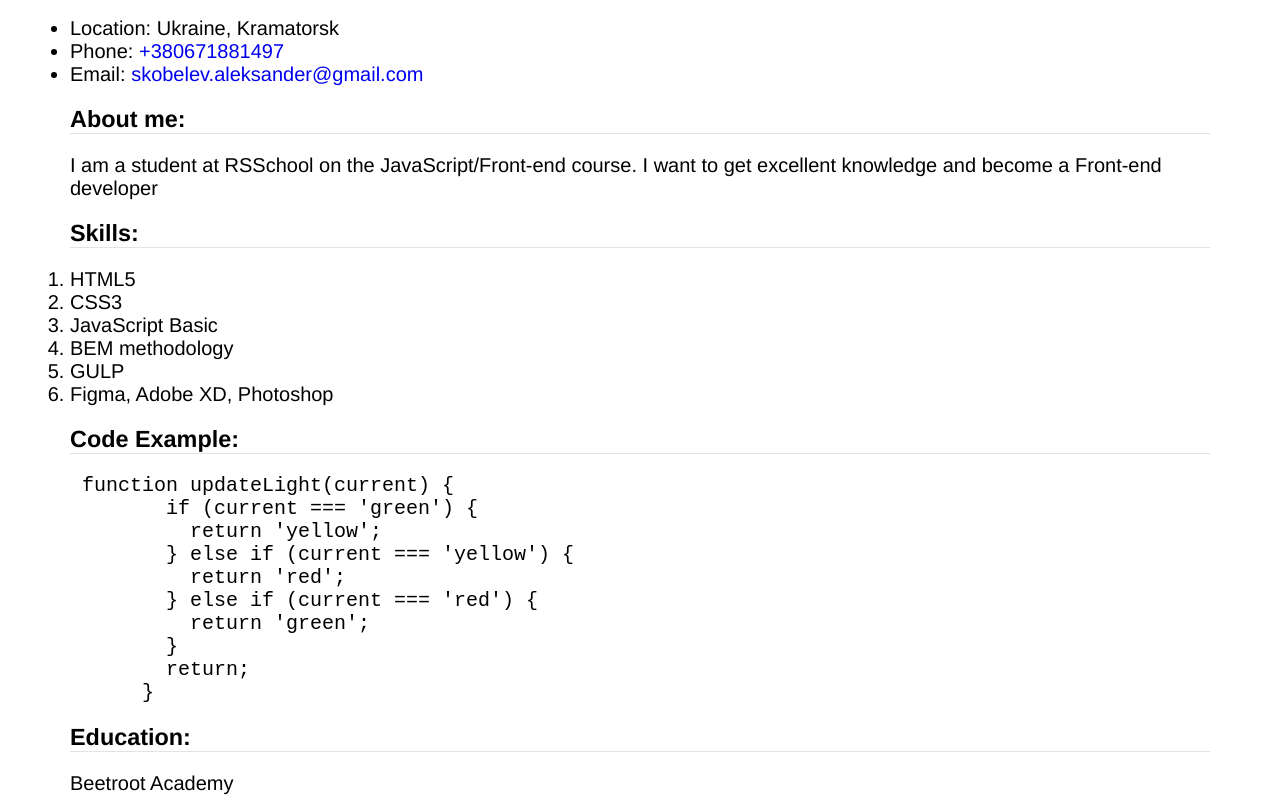
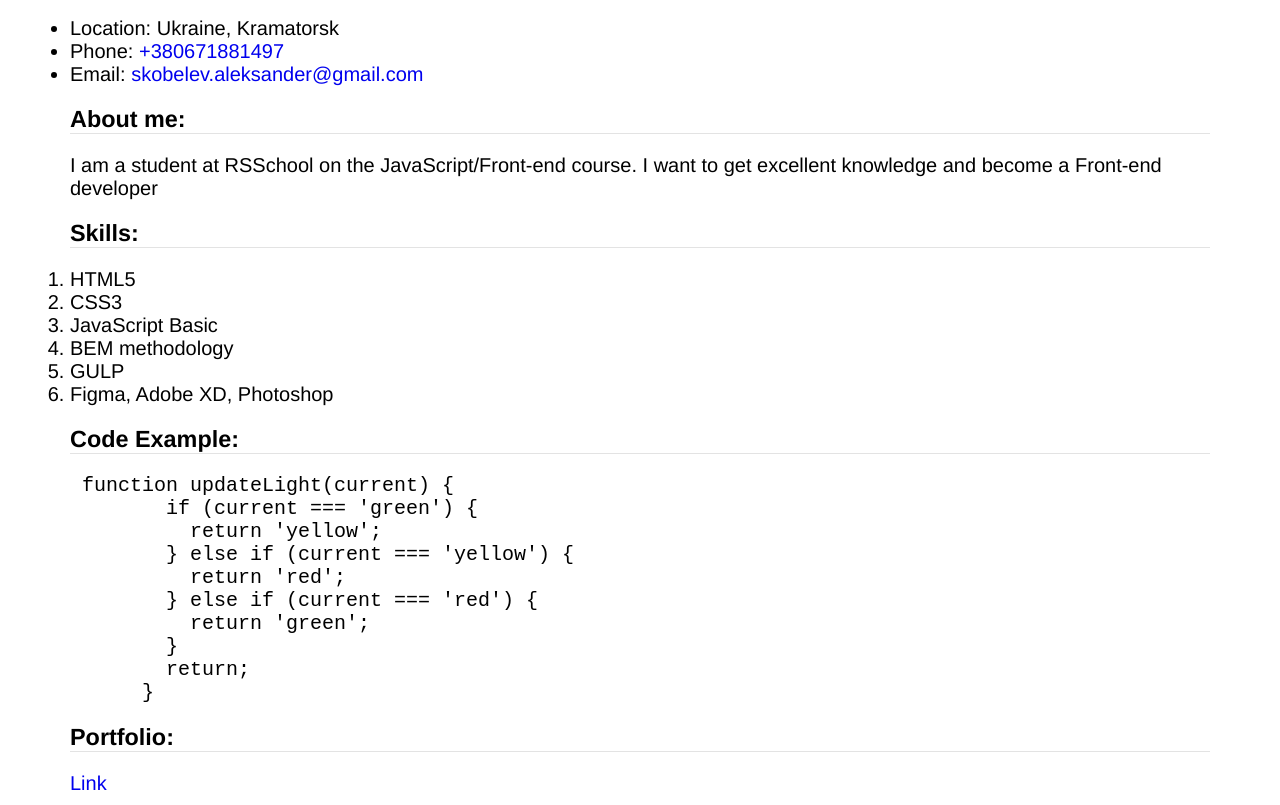
Before and after one commit to Aleksander-Skobelev/rsschool-cv, a plain HTML site: page index.html in a window 1280 px wide. Shown: the part 147-952 px from the top of the page. Drawn offline with Linux system fonts and the light colour scheme.

Commit message:
feat: add link

```diff
--- a/index.html
+++ b/index.html
@@ -45,6 +45,8 @@
         }
         return;
       }</code></pre>
+    <h3>Portfolio:</h3>
+    <a href="http://aleksander-skobelev.github.io/exam/exam/">Link</a>
     <h3>Education:</h3>
     <p>Beetroot Academy</p>
     <h3>Language:</h3>
```
